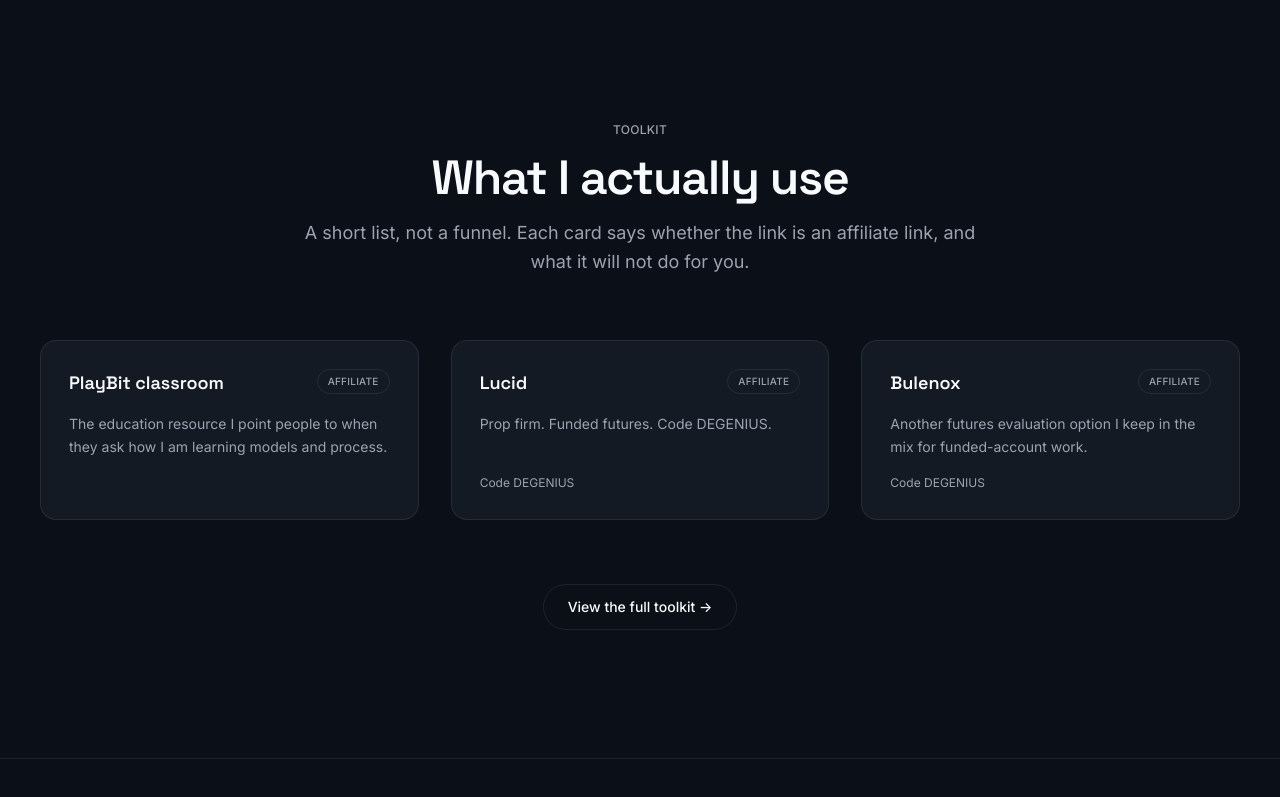
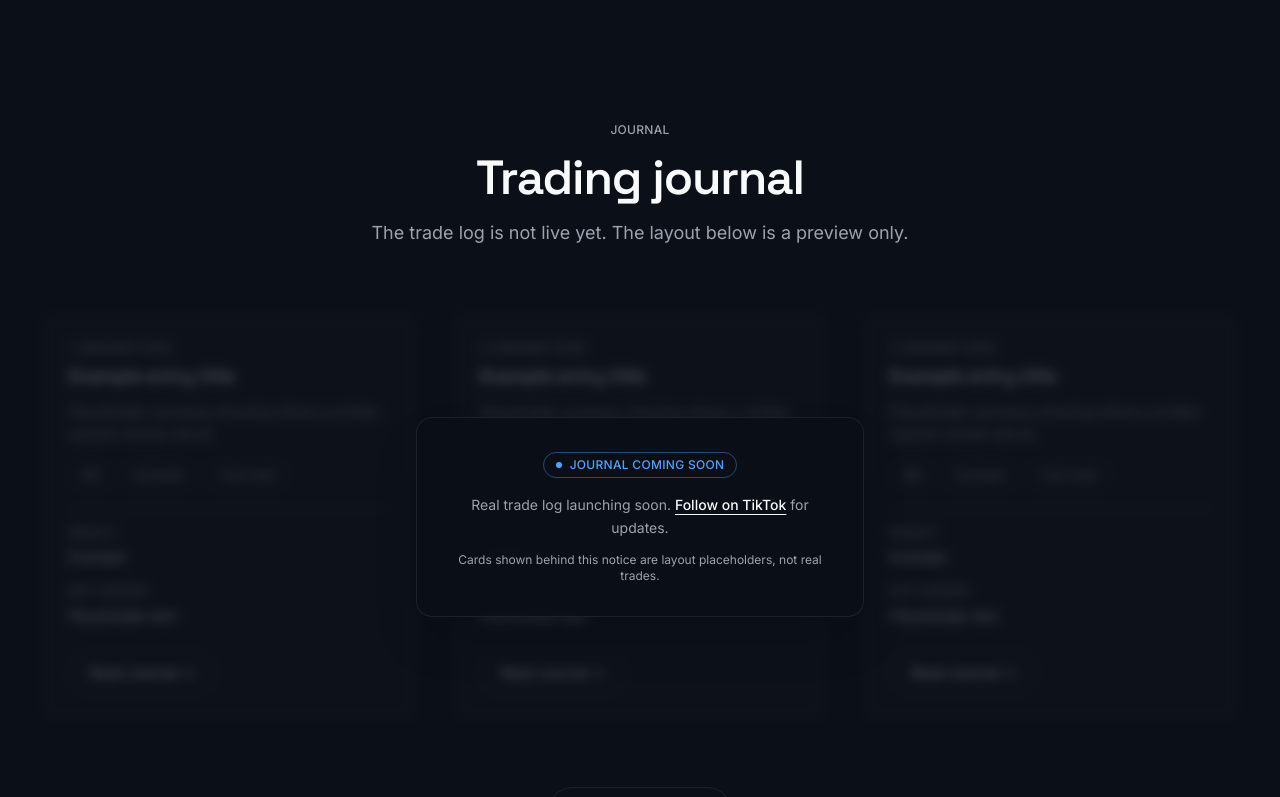
Before and after one commit to Degenius-Liquidity/degenius-liquidity-v2, a React (Vite) app: page / in a window 1280 px wide. Shown: the part 4780-5577 px from the top of the page. Built offline with nearby package versions, Linux system fonts and the light colour scheme; no server answers.

Commit message:
Journal: show clearly-labelled placeholder layout behind 'coming soon' notice when there are no entries

```diff
--- a/src/components/FeaturedJournal.tsx
+++ b/src/components/FeaturedJournal.tsx
@@ -2,11 +2,11 @@
 import { Link } from 'react-router-dom'
 import { usePublishedJournalEntries } from '../content/journal/journalLoader'
 import JournalPageCard from './JournalPageCard'
-import JournalComingSoon from './JournalComingSoon'
+import JournalComingSoon, { journalPlaceholders } from './JournalComingSoon'
 
 function FeaturedJournal() {
   const { entries: allEntries } = usePublishedJournalEntries()
-  const entries = useMemo(() => allEntries.slice(0, 3), [allEntries])
+  const entries = useMemo(() => (allEntries.length ? allEntries : journalPlaceholders).slice(0, 3), [allEntries])
   const cardRefs = useRef<(HTMLDivElement | null)[]>([])
   const [visible, setVisible] = useState<boolean[]>(() => entries.map(() => true))
 
@@ -39,8 +39,6 @@
 
     return () => observer.disconnect()
   }, [entries])
-
-  if (entries.length === 0) return null
 
   return (
     <section className="w-full px-4 py-24 md:py-32">
--- a/src/components/JournalComingSoon.tsx
+++ b/src/components/JournalComingSoon.tsx
@@ -1,5 +1,6 @@
 import type { ReactNode } from 'react'
 import { site } from '../data/site'
+import type { JournalEntry } from '../content/journal/journalLoader'
 
 type Props = {
   children?: ReactNode
@@ -38,3 +39,20 @@
 }
 
 export default JournalComingSoon
+
+const placeholderBase = {
+  market: 'NQ',
+  model: 'Example',
+  result: 'Example',
+  draft: false,
+  lesson: 'Placeholder text',
+  readingTime: '1 min read',
+  tags: ['example'],
+  bodyHtml: '<p>Placeholder layout. Not a real trade.</p>',
+}
+
+export const journalPlaceholders: JournalEntry[] = [
+  { ...placeholderBase, slug: 'example-1', date: '2026-01-01', title: 'Example entry title', summary: 'Placeholder summary showing where a written session review will sit.' },
+  { ...placeholderBase, slug: 'example-2', date: '2026-01-02', title: 'Example entry title', summary: 'Placeholder summary showing where a written session review will sit.' },
+  { ...placeholderBase, slug: 'example-3', date: '2026-01-03', title: 'Example entry title', summary: 'Placeholder summary showing where a written session review will sit.' },
+]
--- a/src/pages/JournalPage.tsx
+++ b/src/pages/JournalPage.tsx
@@ -3,7 +3,7 @@
 import Layout from '../components/Layout'
 import JournalFilters from '../components/JournalFilters'
 import JournalPageCard from '../components/JournalPageCard'
-import JournalComingSoon from '../components/JournalComingSoon'
+import JournalComingSoon, { journalPlaceholders } from '../components/JournalComingSoon'
 import { getJournalFilterOptions, usePublishedJournalEntries } from '../content/journal/journalLoader'
 import { journalFormUrl } from '../data/site'
 import { useDocumentMeta } from '../utils/useDocumentMeta'
@@ -101,12 +101,14 @@
           {loading ? (
             <p className="mt-24 text-center text-sm text-text-secondary">Loading journal…</p>
           ) : allEntries.length === 0 ? (
-            <div className="mx-auto mt-20 max-w-lg rounded-2xl border border-border bg-surface px-8 py-16 text-center">
-              <p className="text-xs font-medium uppercase tracking-wide text-text-secondary">No entries yet</p>
-              <h2 className="mt-3 font-display text-2xl font-semibold tracking-tight text-text-primary">The journal is still blank</h2>
-              <p className="mt-4 text-sm leading-relaxed text-text-secondary">
-                Real sessions will appear here once they are written up. Nothing is invented to fill the page.
-              </p>
+            <div className="mt-16">
+              <JournalComingSoon>
+                <div className="grid grid-cols-1 gap-6 md:grid-cols-2 md:gap-8 lg:grid-cols-3">
+                  {journalPlaceholders.map((entry) => (
+                    <JournalPageCard key={entry.slug} entry={entry} />
+                  ))}
+                </div>
+              </JournalComingSoon>
             </div>
           ) : (
             <div className="mt-16">
```
